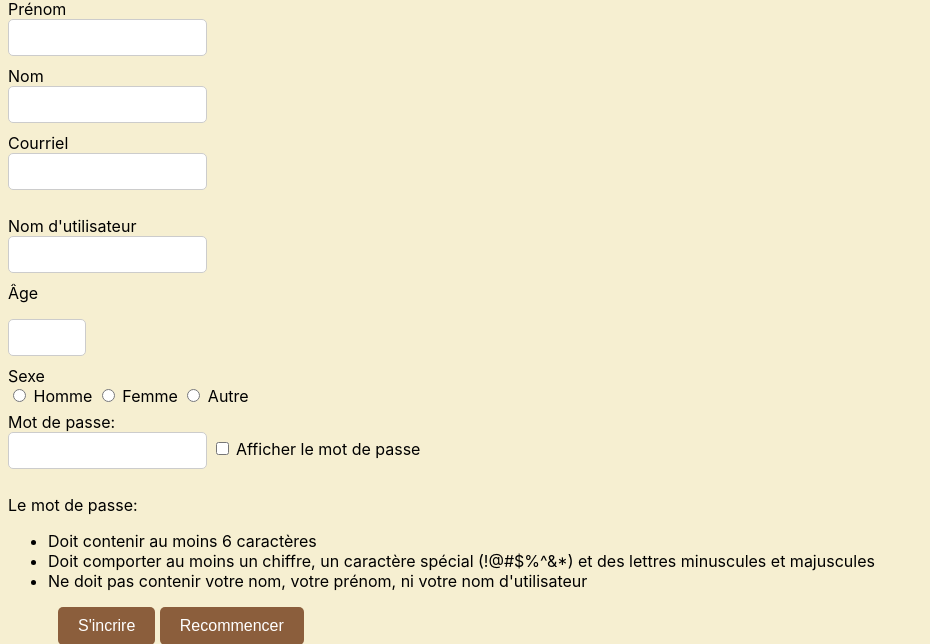
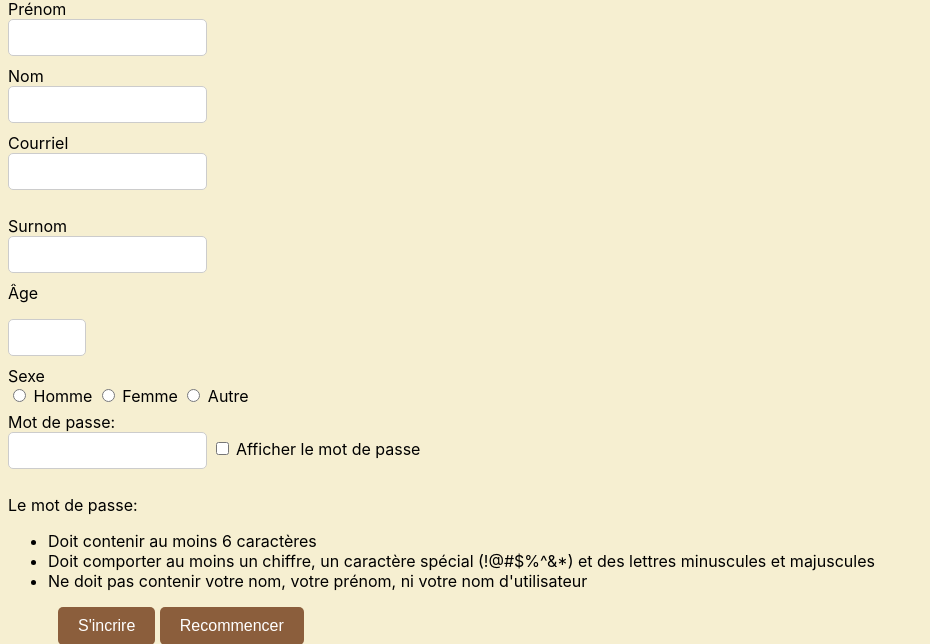
Before and after one commit to MaximeLamothe/Projetglo-2005, a Flask app: page /creation-compte/ in a window 1280 px wide. Shown: the part 132-776 px from the top of the page, without its empty margins (0-930 px from the left). Run offline with Flask 3, Linux system fonts and the light colour scheme.

Commit message:
correction surnom

```diff
--- a/static/app.js
+++ b/static/app.js
@@ -74,9 +74,9 @@ function validatePassword() {
         showPasswordError("Le mot de passe ne peut pas contenir votre nom");
         return false;
     }
-    // Vérifier si le mot de passe contient le surnom/nom d'utilisateur
+    // Vérifier si le mot de passe contient le surnom
     if (password_lowercase.includes(surnom)) {
-        showPasswordError("Le mot de passe ne peut pas contenir votre nom d'utilisateur");
+        showPasswordError("Le mot de passe ne peut pas contenir votre surnom");
         return false;
     }
 
--- a/templates/creationcompte.html
+++ b/templates/creationcompte.html
@@ -35,7 +35,7 @@
       <label for="courriel">Courriel</label><br>
       <input type="email" id="courriel" name="courriel" maxlength="254" required>
       <p id="error-message" style="color: red;"></p>
-      <label for="surnom">Nom d'utilisateur</label><br>
+      <label for="surnom">Surnom</label><br>
       <input type="text" id="surnom" name="surnom" maxlength="20" required><br>
       <label for="age"> Âge</label><br>
       <p id="age-error-message" style="color: red;"></p>
```
